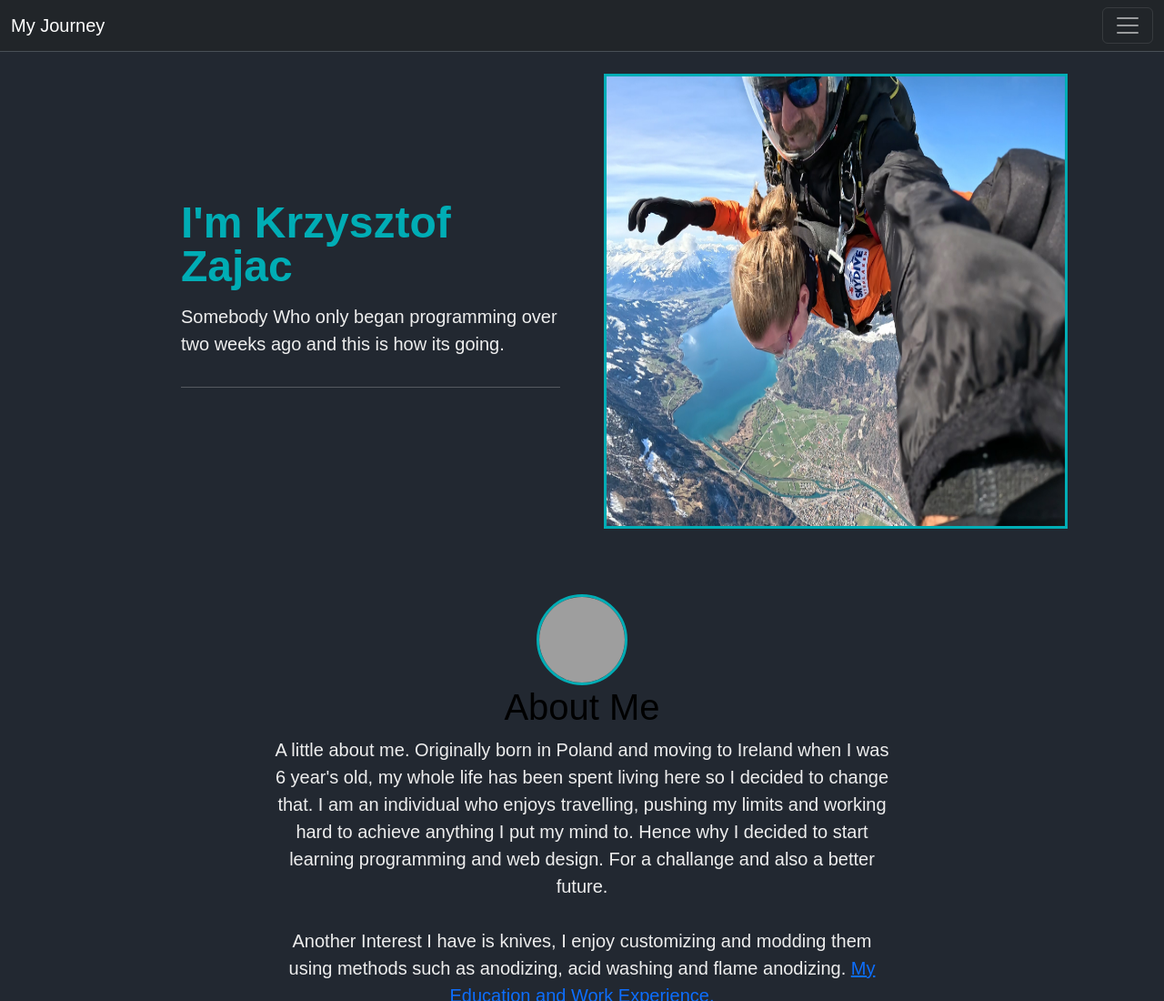
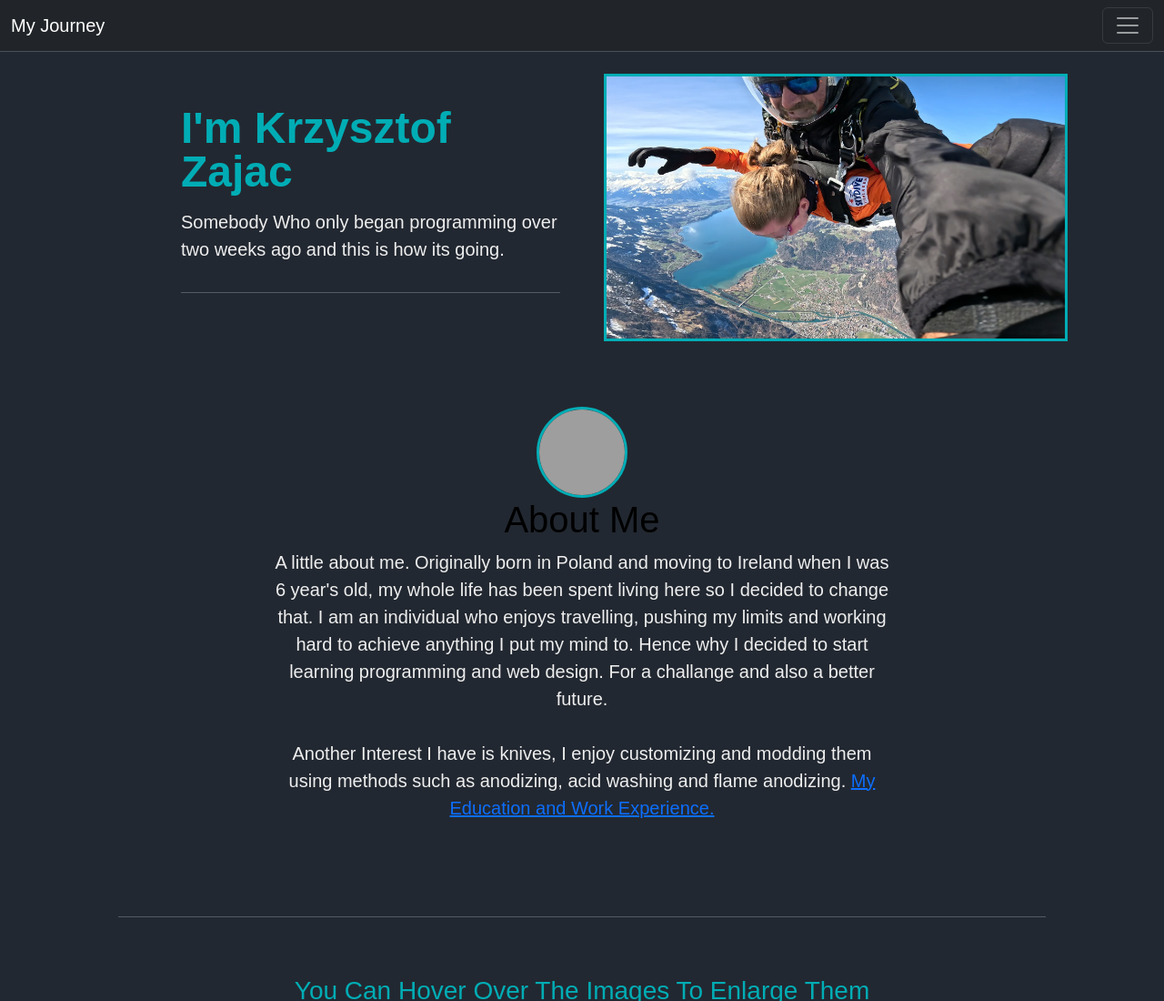
Before and after one commit to KrzysztofZajac1/Web_Development, a plain HTML site: page index.html in a window 1280 px wide. Shown: the top 1100 px of the page at 91% size. Drawn offline with nearby package versions, Linux system fonts and the light colour scheme; grey boxes are pictures that could not be loaded.

Commit message:
Update index.html

```diff
--- a/index.html
+++ b/index.html
@@ -35,7 +35,7 @@
   <div class="container my-0">
     <div class="row flex-lg-row-reverse align-items-center g-5 py-4">
       <div class="col-12 col-sm-12 col-lg-6">
-        <img class="skydive" src="images/IMG_20230315_154304.jpg" class="d-block mx-lg-auto img-fluid" alt="Bootstrap Themes" width="700" height="500" loading="lazy" style="border: solid #00ADB5;">
+        <img class="skydive" src="images/IMG_20230315_154304.jpg" class="d-block mx-lg-auto img-fluid" alt="Bootstrap Themes" loading="lazy" style="border: solid #00ADB5;">
       </div>
       <div class="col-lg-5">
         <h1 class="display-5 fw-bold lh-1 mb-3">I'm Krzysztof Zajac</h1>
```
